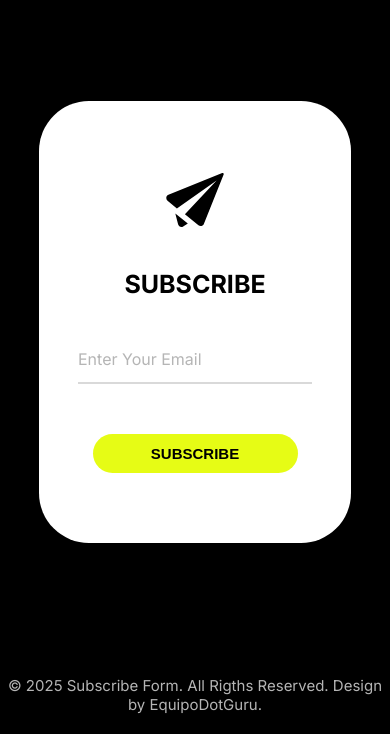
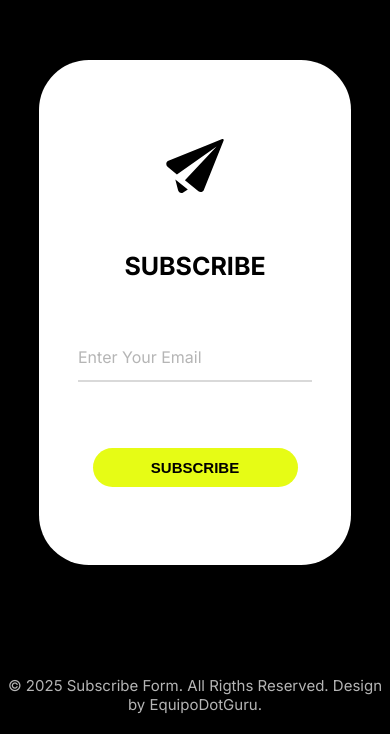
Before and after one commit to Galbfran/galbiati_test_guru, a React (Vite) app: page / in a window 390 px wide. Shown: the part 110-844 px from the top of the page. Built offline with nearby package versions, Linux system fonts and the light colour scheme.

Commit message:
fix styles

```diff
--- a/src/index.css
+++ b/src/index.css
@@ -30,8 +30,8 @@ body {
   align-items: center;
   max-width: 841px;
   max-height: 505px;
-  min-height: 422px;
-  height: 100%;
+  height: 505px;
+  width: 841px;
   background-color: #FFFFFF;
   border-radius: 50px;
 }
@@ -140,12 +140,13 @@ body {
   opacity: 1;
 }
 
-@media (max-width: 720px) {
+@media (max-width: 880px) {
   .container {
     margin: 10px;
     padding: 50px;
-    max-width: 374px;
+
     min-height: 422px;
+    width: 80vw;
 
   }
 
```
